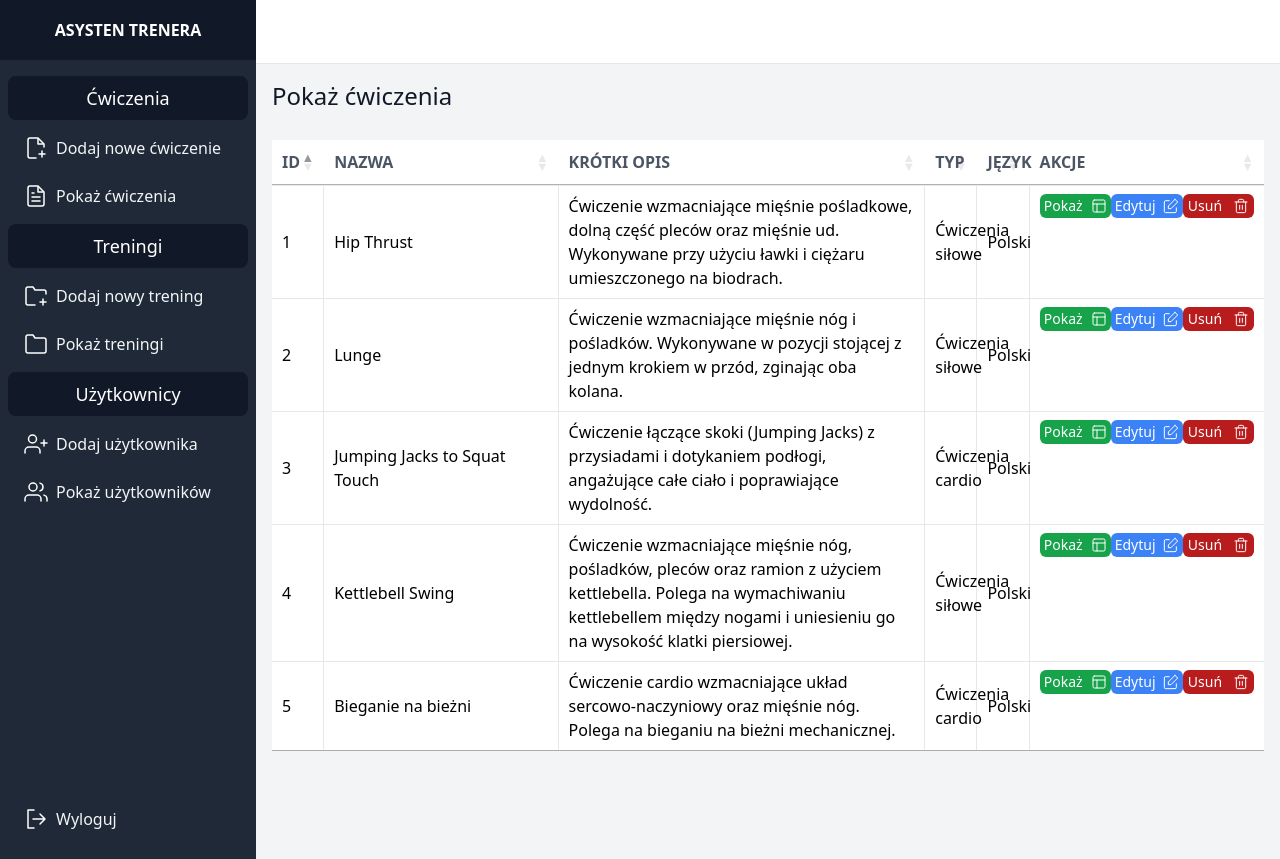
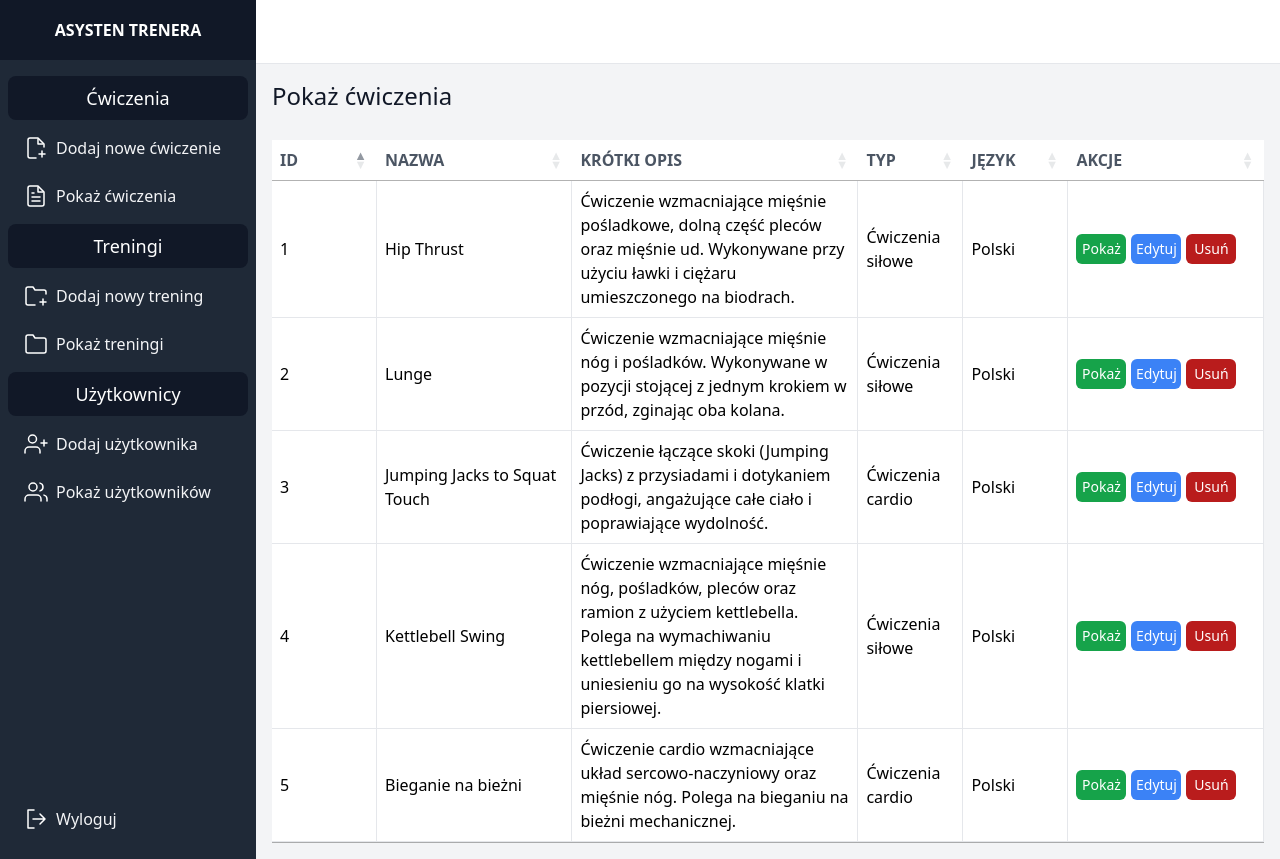
Before and after one commit to 321nomyzS/FitnessApp_server, a Django app: page /exercise in a window 1280 px wide. Run offline with Django 4.2, Linux system fonts and the light colour scheme; a user stored in the database is signed in; data comes from the database, SQL or seed files in the repository; both versions use the stored data as it was after the commit; style sheets or scripts are compiled from the project's sources; some libraries are stand-ins or nearby versions.

Commit message:
deleted and edit exercise copleted with users

```diff
--- a/FitnessApp_server/settings.py
+++ b/FitnessApp_server/settings.py
@@ -95,7 +95,7 @@ WSGI_APPLICATION = 'FitnessApp_server.wsgi.application'
 DATABASES = {
     'default': {
         'ENGINE': 'django.db.backends.sqlite3',
-        'NAME': BASE_DIR / 'db.sqlite3',
+        'NAME': r'C:\Projekt-fitnes\FitnessApp_server\db.sqlite3',
     }
 }
 
--- a/trener/urls.py
+++ b/trener/urls.py
@@ -6,6 +6,8 @@ urlpatterns = [
     path('exercise/add', views.add_exercise, name='add_exercise'),
     path('exercise', views.show_exercises, name='show_exercise'),
     path('exercise/<id>', views.show_exercise, name='show_exercise'),
+    path('delete_exercise/<id>/', views.delete_exercise, name='delete_exercise'),
+    path('edit_exercise/<id>/', views.edit_exercise, name='edit_exercise'),
     path('training/add', views.add_training, name='add_training'),
     path('training', views.show_training, name='show_training'),
     path('training/general/<id>', views.show_general_training, name='show_general_training'),
--- a/trener/views.py
+++ b/trener/views.py
@@ -4,6 +4,15 @@ from django.views.decorators.csrf import csrf_protect
 from .models import *
 from django.contrib.auth import authenticate, login, logout
 from django.contrib.auth.decorators import login_required
+from django.shortcuts import render, get_object_or_404, redirect
+import os
+import shutil
+from django.conf import settings
+from django.shortcuts import render, get_object_or_404, redirect
+from django.http import JsonResponse
+from django.views.decorators.csrf import csrf_protect
+from .forms import ExerciseForm, MyTrainingForm
+from .models import Exercise, GeneralWorkout, PersonalWorkout, WorkoutExercise
 
 
 @login_required
@@ -49,6 +58,49 @@ def show_exercises(request):
 def show_exercise(request, id):
     exercise = Exercise.objects.get(id=id)
     return render(request, 'show_exercise.html', {"exercise": exercise})
+
+@login_required
+def edit_exercise(request, id):
+    exercise = get_object_or_404(Exercise, id=id)
+
+    if request.method == 'POST':
+        form = ExerciseForm(request.POST, request.FILES, instance=exercise)
+
+        if form.is_valid():
+            # Usuń stare zdjęcie, jeśli przesyłane jest nowe
+            if 'image' in request.FILES:
+                if exercise.image:
+                    old_image_path = exercise.image.path
+                    if os.path.exists(old_image_path):
+                        os.remove(old_image_path)
+
+            updated_exercise = form.save(commit=False)
+            updated_exercise.save()
+
+            return redirect('/exercise')  # Przekierowanie do listy ćwiczeń
+        else:
+            print("Form is not valid")
+            print(form.errors)
+    else:
+        form = ExerciseForm(instance=exercise)
+
+    return render(request, 'edit_exercise.html', {'form': form, 'exercise': exercise})
+
+@login_required
+def delete_exercise(request, id):
+    if request.method == 'POST':
+        exercise = get_object_or_404(Exercise, id=id)
+        exercise_dir = os.path.join(settings.MEDIA_ROOT, f'exercise/{exercise.id}')
+
+        exercise.delete()
+
+        # Usuń katalog ćwiczenia po usunięciu ćwiczenia
+        if os.path.exists(exercise_dir):
+            shutil.rmtree(exercise_dir)
+
+        return JsonResponse({'status': 'success'})
+
+    return JsonResponse({'status': 'failed'}, status=400)
 
 
 @login_required
@@ -175,13 +227,15 @@ def show_client(request, id):
 
 
 def login_page(request):
+    users=Person.objects.all()
+    print(users)
     if request.method == 'POST':
         username = request.POST['username']
         password = request.POST['password']
         user = authenticate(request, username=username, password=password)
 
-        if user.is_superuser == 0:
-            return render(request, 'login.html', {'error': True})
+        # if user.is_superuser == 0:
+        #     return render(request, 'login.html', {'error': True})
         if user:
             login(request, user)
             return redirect('home')
--- a/trener_style/templates/show_exercises.html
+++ b/trener_style/templates/show_exercises.html
@@ -7,7 +7,58 @@
     <!-- DataTables -->
     <link rel="stylesheet" type="text/css" href="https://cdn.datatables.net/1.10.21/css/jquery.dataTables.css">
     <script type="text/javascript" src="https://cdn.datatables.net/1.10.21/js/jquery.dataTables.js"></script>
+    <style>
+        /* Poprawienie szerokości kolumn */
+        #exercise-table th,
+        #exercise-table td {
+            text-align: left;
+            padding: 8px;
+        }
 
+        #exercise-table th:nth-child(1),
+        #exercise-table td:nth-child(1) {
+            width: 10%;
+        }
+
+        #exercise-table th:nth-child(2),
+        #exercise-table td:nth-child(2) {
+            width: 20%;
+        }
+
+        #exercise-table th:nth-child(3),
+        #exercise-table td:nth-child(3) {
+            width: 30%;
+        }
+
+        #exercise-table th:nth-child(4),
+        #exercise-table td:nth-child(4) {
+            width: 10%;
+        }
+
+        #exercise-table th:nth-child(5),
+        #exercise-table td:nth-child(5) {
+            width: 10%;
+        }
+
+        #exercise-table th:nth-child(6),
+        #exercise-table td:nth-child(6) {
+            width: 20%;
+        }
+
+        /* Poprawienie wyglądu przycisków akcji */
+        .action-buttons {
+            display: flex;
+            gap: 5px;
+        }
+
+        .action-buttons a {
+            display: inline-flex;
+            align-items: center;
+            justify-content: center;
+            width: 50px;
+            height: 30px;
+        }
+    </style>
 {% endblock %}
 
 {% block content %}
@@ -29,53 +80,74 @@
         <tbody class="bg-white">
             {% for exercise in exercises %}
             <tr>
-                <td class="py-5 w-2 border-t border-r border-gray-200">{{ exercise.id }}</td>
-                <td class="py-5 px-6 border-t border-r border-gray-200">{{ exercise.title }}</td>
-                <td class="py-5 px-6 border-t border-r border-gray-200">{{ exercise.short_description }}</td>
-                <td class="py-5 px-6 border-t border-r border-gray-200">{{ exercise.type.type_name }}</td>
-                <td class="py-5 px-6 border-t border-r border-gray-200">{{ exercise.language.language_name }}</td>
-                <td class="py-5 px-6 border-t border-gray-200 flex flex-row justify-around">
-                    <a href="{% url 'show_exercise' id=exercise.id %}" class="bg-green-600 flex flex-row w-20 justify-around rounded-md text-sm hover:bg-green-800">
-                        <p class="text-white my-auto">
+                <td class="py-5 w-2 border-b border-r border-gray-200">{{ exercise.id }}</td>
+                <td class="py-5 px-6 border-b border-r border-gray-200">{{ exercise.title }}</td>
+                <td class="py-5 px-6 border-b border-r border-gray-200">{{ exercise.short_description }}</td>
+                <td class="py-5 px-6 border-b border-r border-gray-200">{{ exercise.type.type_name }}</td>
+                <td class="py-5 px-6 border-b border-r border-gray-200">{{ exercise.language.language_name }}</td>
+                <td class="py-5 px-6 border-b border-r border-gray-200">
+                    <div class="action-buttons">
+                        <a href="{% url 'show_exercise' id=exercise.id %}" class="bg-green-600 rounded-md text-sm hover:bg-green-800 text-white flex items-center justify-center">
+{#=======#}
+{#              </tr>#}
+{#            </thead>#}
+{#            <tbody class="bg-white">#}
+{#              {% for exercise in exercises %}#}
+{#              <tr>#}
+{#                <td class="py-5 w-2 border-t border-r border-gray-200">{{ exercise.id }}</td>#}
+{#                <td class="py-5 px-6 border-t border-r border-gray-200">{{ exercise.title }}</td>#}
+{#                <td class="py-5 px-6 border-t border-r border-gray-200">{{ exercise.short_description }}</td>#}
+{#                <td class="py-5 px-6 border-t border-r border-gray-200">{{ exercise.type.type_name }}</td>#}
+{#                <td class="py-5 px-6 border-t border-r border-gray-200">{{ exercise.language.language_name }}</td>#}
+{#                <td class="py-5 px-6 border-t border-gray-200 flex flex-row justify-around">#}
+{#                    <a href="{% url 'show_exercise' id=exercise.id %}" class="bg-green-600 flex flex-row w-20 justify-around rounded-md text-sm hover:bg-green-800">#}
+{#                        <p class="text-white my-auto">#}
+{#>>>>>>> b1bf4fb28e8bbe700863eb687858cec4bfde52e8#}
                             Pokaż
-                        </p>
-                        <svg  class="my-auto" xmlns="http://www.w3.org/2000/svg" width="16" height="16" viewBox="0 0 24 24" fill="none" stroke="#ffffff" stroke-width="1.5" stroke-linecap="round" stroke-linejoin="round"><rect x="3" y="3" width="18" height="18" rx="2"/><path d="M3 9h18M9 21V9"/></svg>
                         </a>
-                    <a href="#" class="bg-blue-500 flex flex-row w-20 h-6 justify-around rounded-md text-sm hover:bg-blue-700">
-                        <p class="text-white my-auto">
+                        <a href="{% url 'edit_exercise' id=exercise.id %}" class="bg-blue-500 rounded-md text-sm hover:bg-blue-700 text-white flex items-center justify-center">
                             Edytuj
-                        </p>
-                        <svg class="my-auto" xmlns="http://www.w3.org/2000/svg" width="16" height="16" viewBox="0 0 24 24" fill="none" stroke="#FFFFFF" stroke-width="1.5" stroke-linecap="round" stroke-linejoin="round">
-                        <path d="M20 14.66V20a2 2 0 0 1-2 2H4a2 2 0 0 1-2-2V6a2 2 0 0 1 2-2h5.34"></path><polygon points="18 2 22 6 12 16 8 16 8 12 18 2"></polygon>
-                    </svg>
                         </a>
-                    <a href="#" class="bg-red-700 flex flex-row w-20 justify-around rounded-md text-sm hover:bg-red-900">
-                        <p class="text-white my-auto">
+                        <a href="#" onclick="confirmDelete({{ exercise.id }});" class="bg-red-700 rounded-md text-sm hover:bg-red-900 text-white flex items-center justify-center">
                             Usuń
-                        </p>
-                        <svg class="my-auto" xmlns="http://www.w3.org/2000/svg" width="16" height="16" viewBox="0 0 24 24" fill="none" stroke="#FFFFFF" stroke-width="1.5" stroke-linecap="round" stroke-linejoin="round">
-                        <polyline points="3 6 5 6 21 6"></polyline><path d="M19 6v14a2 2 0 0 1-2 2H7a2 2 0 0 1-2-2V6m3 0V4a2 2 0 0 1 2-2h4a2 2 0 0 1 2 2v2"></path><line x1="10" y1="11" x2="10" y2="17"></line><line x1="14" y1="11" x2="14" y2="17"></line>
-                    </svg>
                         </a>
+                    </div>
                 </td>
             </tr>
             {% empty %}
             <tr>
-                <td colspan="5" class="text-center font-normal leading-normal text-sm">No exercises found</td>
+                <td colspan="6" class="text-center font-normal leading-normal text-sm">Brak ćwiczeń</td>
             </tr>
             {% endfor %}
         </tbody>
     </table>
 
-
     <script>
         $(document).ready( function () {
             $('#exercise-table').DataTable({
                 "paging": false,  // Wyłącza paginację
-                "ordering": true,  // Wyłącza sortowanie
+                "ordering": true,  // Włącza sortowanie
                 "info": false,  // Wyłącza informacje o stronach
                 "searching": false  // Wyłącza pasek wyszukiwania
             });
-        } );
+        });
+
+        function confirmDelete(id) {
+            const token = '{{ csrf_token }}'; // Zapewnia dostępność tokena CSRF
+            if (confirm("Czy na pewno chcesz usunąć to ćwiczenie?")) {
+                fetch(`{% url 'delete_exercise' id=999 %}`.replace('999', id), {
+                    method: 'POST',
+                    headers: {
+                        'X-CSRFToken': token
+                    }
+                }).then(response => {
+                    if (response.ok) {
+                        window.location.reload(); // Odśwież stronę po udanym usunięciu
+                    } else {
+                        alert('Nie udało się usunąć ćwiczenia.');
+                    }
+                });
+            }
+        }
     </script>
 {% endblock %}
```
Also changed, not shown: trener/forms.py (+17 -11 lines), trener_style/templates/edit_exercise.html (added, +71 -0 lines), trener_style/templates/show_exercise.html (+21 -2 lines), db.sqlite3, media/exercise/1/a8bda0f4908201e13a7c847fe2a7ce79.gif (deleted), media/exercise/4/0591ec7fa4d16fa0220bf4f46d4e2c28.gif (deleted), media/exercise/5/99c14e70393b4e761f807f1d2cc15686.gif (deleted), trener/migrations/0001_initial.py, trener/migrations/0002_remove_person_role.py (deleted), trener/migrations/0003_alter_person_email.py (deleted). Lines whose indentation alone changed are shown as unchanged.
